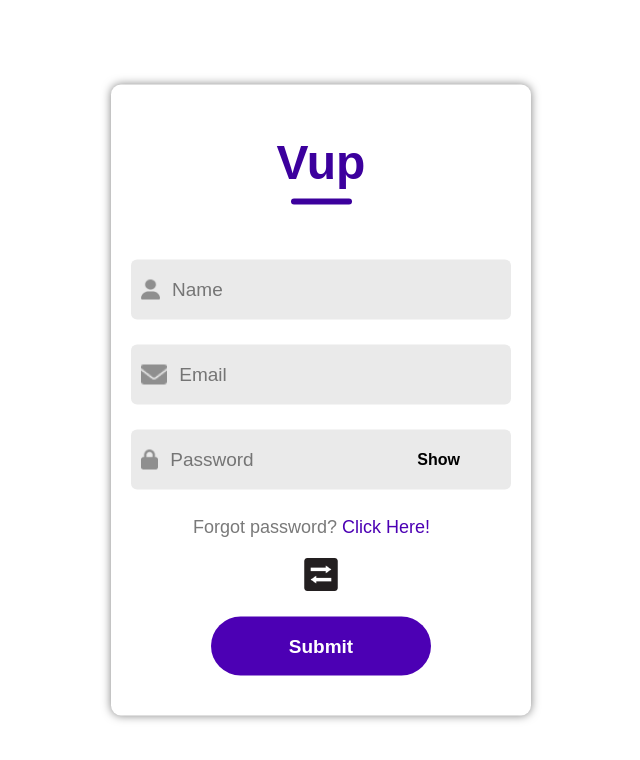
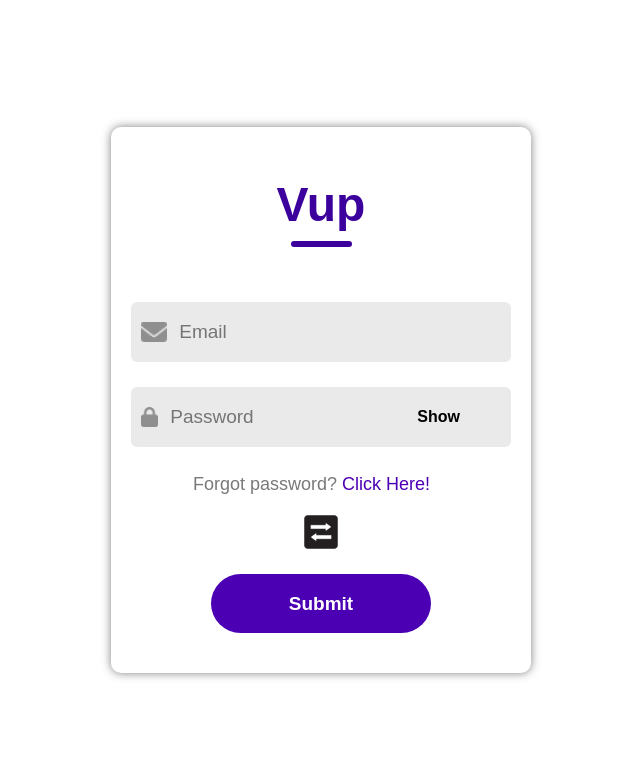
Before and after one commit to COSC-499-W2023/year-long-project-team-6, a React (Create React App) app in the folder app/frontend/: page /Signup in a window 1280 px wide. Shown: the top 760 px of the page, without its empty margins (319-959 px from the left). Built offline with nearby package versions, Linux system fonts and the light colour scheme.

Commit message:
revise login page

```diff
--- a/app/frontend/src/pages/login_signup.js
+++ b/app/frontend/src/pages/login_signup.js
@@ -299,18 +299,6 @@ function LoginSignupForm() {
                         <div className="underline"></div>
                     </div>
                     <div className="inputs">
-                        <div className="input" id="nameInputContainer">
-                            <div className="input-content">
-                                <img src={person} alt="User Icon" />
-                                <input
-                                    type="text"
-                                    placeholder="Name"
-                                    name="user_name"
-                                    value={name}
-                                    onChange={(e) => setName(e.target.value)}
-                                />
-                            </div>
-                        </div>
                         <div className="input">
                             <img src={email_image} alt="Email Icon" />
                             <input
```
